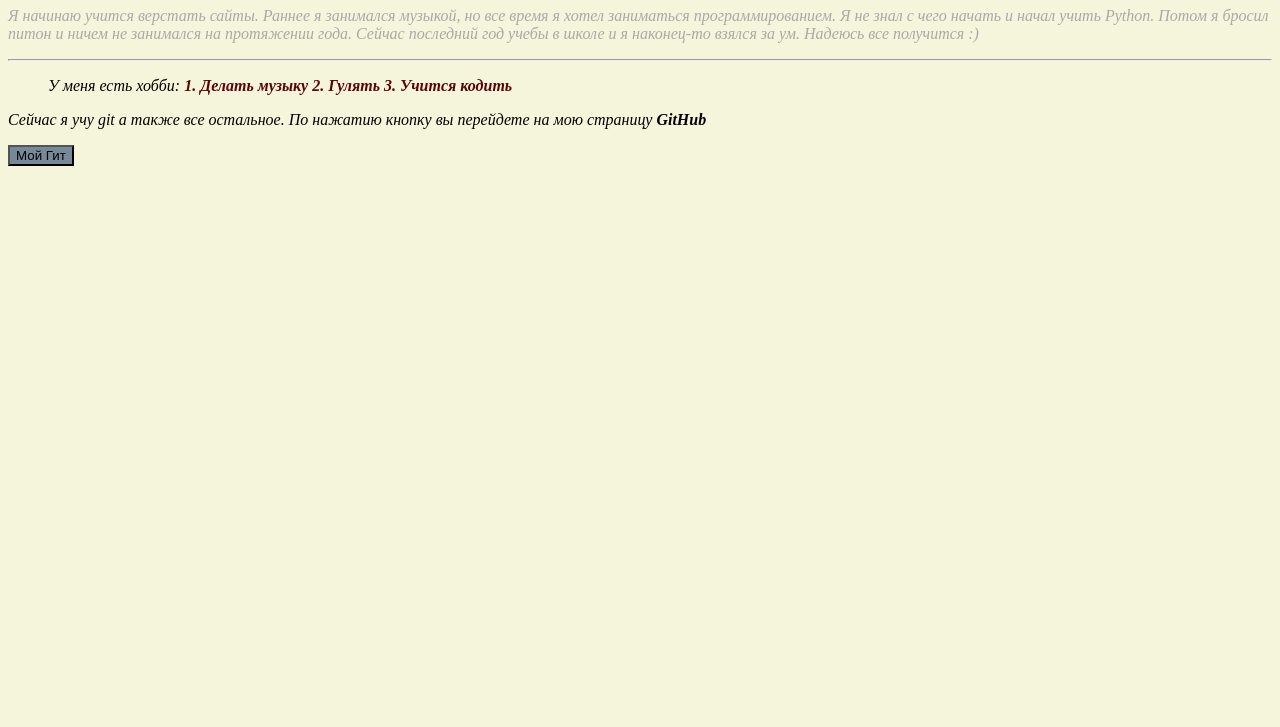
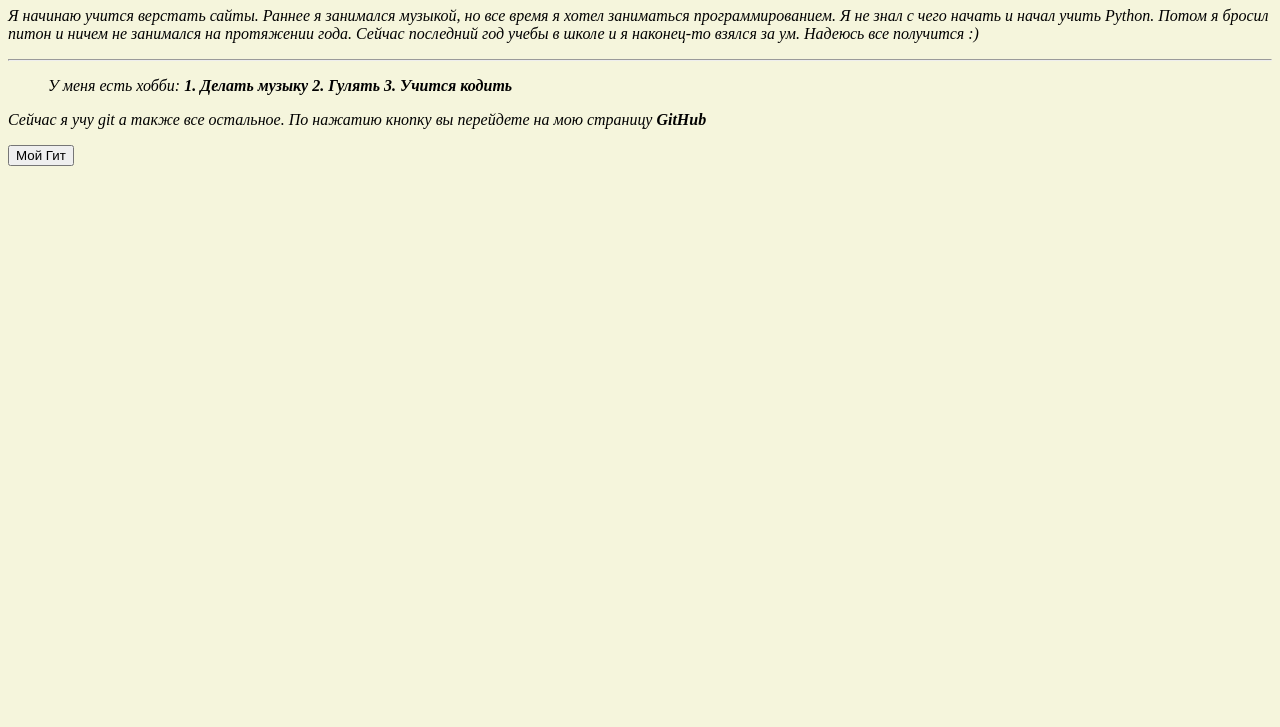
Before and after one commit to GiorgiGogiashvili/html_lesson, a plain HTML site: page html/index.html in a window 1280 px wide. Shown: the part 73-800 px from the top of the page. Drawn offline with Linux system fonts and the light colour scheme.

Commit message:
Update index.html

```diff
--- a/html/index.html
+++ b/html/index.html
@@ -2,23 +2,16 @@
 <html>
     <head>
         <meta charset="UTF-8">
-
         <title>HTML урок</title>
-        <style>
-            button {
-                color:black;
-                background-color:lightslategrey;
-            }
-        </style>
         <link rel="stylesheet" href="css/styles.css">
     </head>
     <body class="main">
         <h1>Мое имя Георгий, мне 17 лет :)</h1>
     <div>
-        <p style="color:darkgrey">Я начинаю учится верстать сайты. Раннее я занимался музыкой, но все время я хотел заниматься программированием. Я не знал с чего начать и начал учить Python. Потом я бросил питон и ничем не занимался на протяжении года. Сейчас последний год учебы в школе и я наконец-то взялся за ум. Надеюсь все получится :)</p>
+        <p class="second">Я начинаю учится верстать сайты. Раннее я занимался музыкой, но все время я хотел заниматься программированием. Я не знал с чего начать и начал учить Python. Потом я бросил питон и ничем не занимался на протяжении года. Сейчас последний год учебы в школе и я наконец-то взялся за ум. Надеюсь все получится :)</p>
         <hr>
         <ul> У меня есть хобби:
-           <i><b style="color:rgb(89, 5, 5) ;"> 1. Делать музыку
+           <i><b class="points"> 1. Делать музыку
             2. Гулять
             3. Учится кодить</b></i>
         </ul>
@@ -27,10 +20,6 @@
             <button type="button">Мой Гит </button>
         </a>
     </div>
-
-
-
-
     </body>
 
 </html>
```
